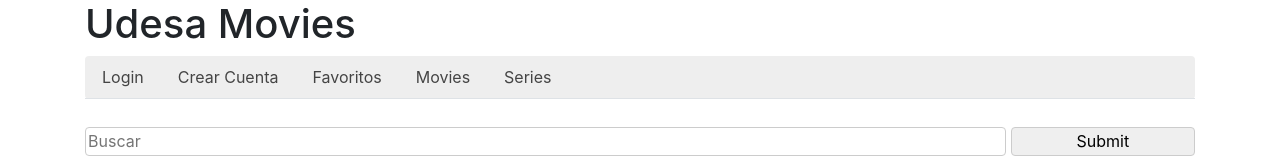
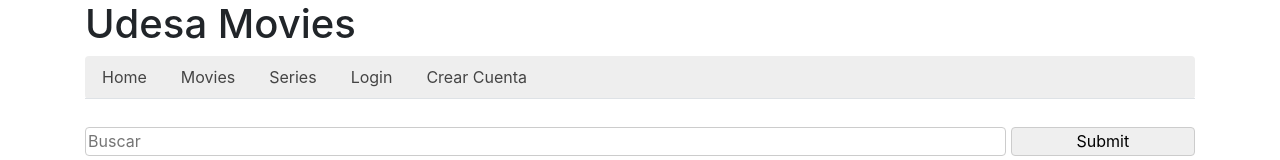
Before and after one commit to claramonzo1/Monzo-Cerini-Pigretti, a React (Create React App) app: page / in a window 1280 px wide. Shown: the top 160 px of the page. Built offline with nearby package versions, Linux system fonts and the light colour scheme; no server answers.

Commit message:
Arregle NavBar y corazon

```diff
--- a/public/css/styles.css
+++ b/public/css/styles.css
@@ -115,3 +115,10 @@ nav {
 .single-card-movie img {
     width: 100%;
 }
+
+.show{
+    display: block;
+}
+.hide{
+    display: none;
+}
--- a/src/componentes/Movie/Movie.js
+++ b/src/componentes/Movie/Movie.js
@@ -89,7 +89,7 @@ class Movie extends Component {
           </Link>
 
 
-          {cookies.get("user-auth-cookie") ? (
+          {cookies.get("usuarioLogueado") ? (
             <button
               className="btn alert-primary"
               onClick={() => this.agregarQuitarFavoritos()}
--- a/src/componentes/Navbar/Navbar.js
+++ b/src/componentes/Navbar/Navbar.js
@@ -2,37 +2,45 @@ import React from "react";
 import { Link } from "react-router-dom";
 import Cookies from "universal-cookie";
 import { Component } from "react";
-import Home from "../../screens/Home/Home"
 
-const cookies = new Cookies()
+const cookies = new Cookies();
 
-class Navbar extends Component {
-  constructor(props) {
+class Navbar extends Component{
+    constructor(props){
         super(props)
         this.state = {
             usuarioLogueado: cookies.get("usuarioLogueado"),
         }
     }
 
-  ocultar() {
+    ocultar(){
         this.setState({
             ocultar: !this.state.verMas
         })
     }
 
-  render() {
-    return (
+
+    render(){
+       const menu = [
+        { Nombre: "Home", Path: "/" },
+        { Nombre: "Movies", Path: "/movies" },
+        { Nombre: "Series", Path: "/series" },
+        { Nombre: "Login", Path: "/login" },
+        { Nombre: "Crear Cuenta", Path: "/registro" },
+        { Nombre: "Favoritos", Path: "/favoritos" }
+    ];
+        return(
         <div>
             <nav>
             <ul className="nav nav-tabs my-4">
                 {
-              this.props.menu.map((elemento, idx) =>
-                <li key={elemento + idx} className={elemento.Nombre == "Login" ? (this.state.usuarioLogueado == null ? "show" : "hide")
+                    menu.map((elemento, idx) =>
+                    <li key={elemento + idx} className={ elemento.Nombre == "Login" ? (this.state.usuarioLogueado == null ? "show" : "hide")
                         : elemento.Nombre == "Crear Cuenta" ? (this.state.usuarioLogueado == null ? "show" : "hide")
                         : elemento.Nombre == "Favoritos" ? (this.state.usuarioLogueado != null ? "show" : "hide")
                         : "show"}
                     >
-                  <a className="nav-link"><Link to={elemento.Path}> {elemento.Nombre}</Link></a></li>)}
+    <a className="nav-link"><Link to={elemento.Path}> {elemento.Nombre}</Link></a></li>) }
             </ul>
         </nav>
         </div>
--- a/src/componentes/Serie/Serie.js
+++ b/src/componentes/Serie/Serie.js
@@ -107,7 +107,7 @@ class Serie extends Component {
             Ver más
           </Link>
 
-          {cookies.get("user-auth-cookie") ? (
+          {cookies.get("usuarioLogueado") ? (
             <button
               className="btn alert-primary"
               onClick={() => this.agregarQuitarFavoritos()}
--- a/src/screens/Detalle/Detalle.js
+++ b/src/screens/Detalle/Detalle.js
@@ -58,7 +58,7 @@ class Detalle extends Component {
                         <p>Sinopsis: {this.state.detalle.overview}</p>
                         <p>Generos: {" "}{this.state.detalle.genres.map((genero, idx) => (<span key={idx}>{genero.name} </span>))}</p>
 
-                        {cookies.get("user-auth-cookie") ? (
+                        {cookies.get("usuarioLogueado") ? (
                             <button
                                 className="btn alert-primary"
                                 onClick={() => this.agregarQuitarFavoritos()}
--- a/src/screens/Home/Home.js
+++ b/src/screens/Home/Home.js
@@ -6,7 +6,7 @@ import AiringTv from "../../componentes/AiringTV/AiringTv";
 import Navbar from "../../componentes/Navbar/Navbar";
 
 class Home extends Component {
-    constructor(props){
+    constructor(props) {
         super(props);
         this.state = {
             busqueda: '',
@@ -14,40 +14,33 @@ class Home extends Component {
         };
     }
 
-    controlarCambios(event){
+    controlarCambios(event) {
         this.setState({
             busqueda: event.target.value
         });
     }
 
-    controlarTipo(event){
+    controlarTipo(event) {
         this.setState({
             tipo: event.target.value
         });
     }
 
-    enviarBusqueda(event){
+    enviarBusqueda(event) {
         event.preventDefault();
 
-        if(this.state.busqueda.trim() !== ''){
+        if (this.state.busqueda.trim() !== '') {
             this.props.history.push(
                 "/resultado/" + this.state.tipo + "/" + this.state.busqueda
             );
         }
     }
-render(){
-        const menu = [
-            { Nombre: "Login", Path: "/login" },
-            { Nombre: "Crear Cuenta", Path: "/registro" },
-            { Nombre: "Favoritos", Path: "/favoritos" },
-            { Nombre: "Movies", Path: "/movies" },
-            { Nombre: "Series", Path: "/series" }
-        ];
+    render() {
 
-        return(
+        return (
             <div className="container">
                 <h1>Udesa Movies</h1>
-                <Navbar menu={menu} />
+                <Navbar />
 
                 <form className="search-form" onSubmit={(event) => this.enviarBusqueda(event)}>
                     <input type="text" placeholder="Buscar" onChange={(event) => this.controlarCambios(event)} />
--- a/src/screens/Login/Login.js
+++ b/src/screens/Login/Login.js
@@ -45,7 +45,7 @@ class Login extends Component {
         }
 
         if (usuarioCorrecto === true) {
-            cookies.set("user-auth-cookie", usuarioEncontrado.email);
+            cookies.set("usuarioLogueado", usuarioEncontrado.email);
 
             this.setState({
                 email: "",
```
Lines whose indentation alone changed are shown as unchanged.
